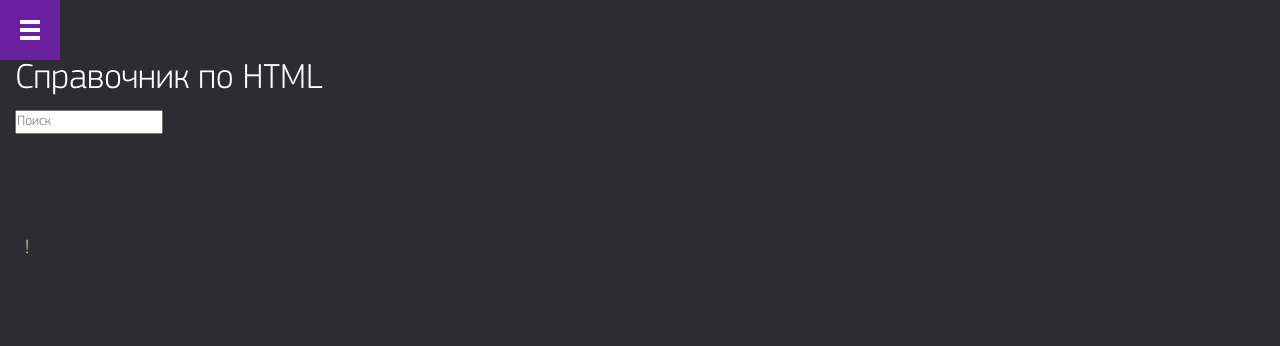
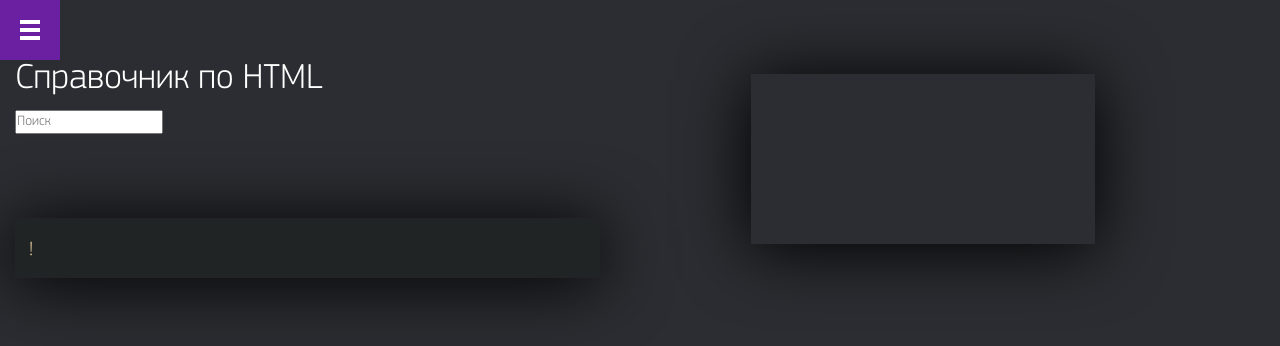
Before and after one commit to mordenius/lab, a PHP site: page /handbook/html/ in a window 1280 px wide. Shown: the top 346 px of the page. Run offline with PHP 8.4, Linux system fonts and the light colour scheme; data that the repository does not hold is empty; some web fonts are replaced.

Commit message:
corect style handbook module

```diff
--- a/source/css/style.css
+++ b/source/css/style.css
@@ -2,7 +2,7 @@
 
 *{
 	padding: 0;
-	margin: 0;
+	/* margin: 0; */
 }
 
 body{
@@ -168,7 +168,6 @@ div.code {
 	color: #000;
 	padding: 10px;
 }
-<<<<<<< HEAD
 
 /*handboock style*/
 
@@ -191,8 +190,19 @@ body > h1 {
 }
 
 .tag_meny{
-    margin-top: 100px;
+    margin-top: 84px;
     font-size: 20px;
+    margin-bottom: 80px;
+    width: 585px;
+    margin-left: 0;
+    margin-right: 0;
+    height: 60px;
+    background: #202425;
+    padding-top: 18px;
+    box-shadow: -1px 5px 69px 0 #000000,0px 0 0 0px;
+    /* -webkit-box-shadow: inset 0px 0px 50px 0px #FFFAFA,5px 5px 5px 1px #BFB5B5; */
+    -moz-box-shadow: inset 0px 0px 50px 0px #FFFAFA,5px 5px 5px 1px #BFB5B5;
+    -o-box-shadow: inset 0px 0px 50px 0px #FFFAFA,5px 5px 5px 1px #BFB5B5;
 }
 
 .tag_meny{
@@ -201,8 +211,8 @@ body > h1 {
 
 
 .tag_meny > a {
-    padding-left: 10px;
-    background: #2c2d32;
+    padding-left: 14px;
+    width: 20px;
 }
 
 .tag_meny > .active {
@@ -226,7 +236,7 @@ h2 {
     padding: 0 0 0 0;
     font-size: 25px;
     width: 30px;
-    margin-right: 453px;
+    margin-right: 386px;
     text-align: center;
     color: #666;
     cursor: pointer;
@@ -236,18 +246,22 @@ h2 {
 
 .result {
     width: 344px;
-    border-color: #1D67A4;
+    border-color: #202425;
     margin-left: 0;
     position: absolute;
     z-index: 2;
-    top: 53px;
+    top: 74px;
     left: 751px;
     height: 170px;
-    /* overflow: hidden; */
+    overflow: hidden;
+    box-shadow: -1px 5px 69px 0 #000000,0px 0 0 0px;
+    /* -webkit-box-shadow: inset 0px 0px 50px 0px #FFFAFA,5px 5px 5px 1px #BFB5B5; */
+    -moz-box-shadow: inset 0px 0px 50px 0px #FFFAFA,5px 5px 5px 1px #BFB5B5;
+    -o-box-shadow: inset 0px 0px 50px 0px #FFFAFA,5px 5px 5px 1px #BFB5B5;
 }
 .result > div {
     margin: 0 auto;
-    height: 140px;
+    /* height: 140px; */
     /* overflow: hidden; */
 }
 .result > div > span {
@@ -255,8 +269,25 @@ h2 {
     margin-right: 10px;
     margin-bottom: 5px;
     display: inline-block;
-    background: #1D67A4;
+    background: #393a3a;
     border-radius: 8px;
     color: white;
     font-weight: bold;
 }
+
+
+.wrap_tegs {
+    background: rgba(33, 37, 38, 0.99);
+    width: 920px;
+    margin-left: 65px;
+    /* text-align: right; */
+    box-shadow: -1px 5px 69px 0 #000000,0px 0 0 0px;
+    /* -webkit-box-shadow: inset 0px 0px 50px 0px #FFFAFA,5px 5px 5px 1px #BFB5B5; */
+    -moz-box-shadow: inset 0px 0px 50px 0px #FFFAFA,5px 5px 5px 1px #BFB5B5;
+    -o-box-shadow: inset 0px 0px 50px 0px #FFFAFA,5px 5px 5px 1px #BFB5B5;
+}
+
+.wrap_tegs > ul > li > a  {
+    /* text-align: right; */
+    margin-left: 47px;
+}
```
